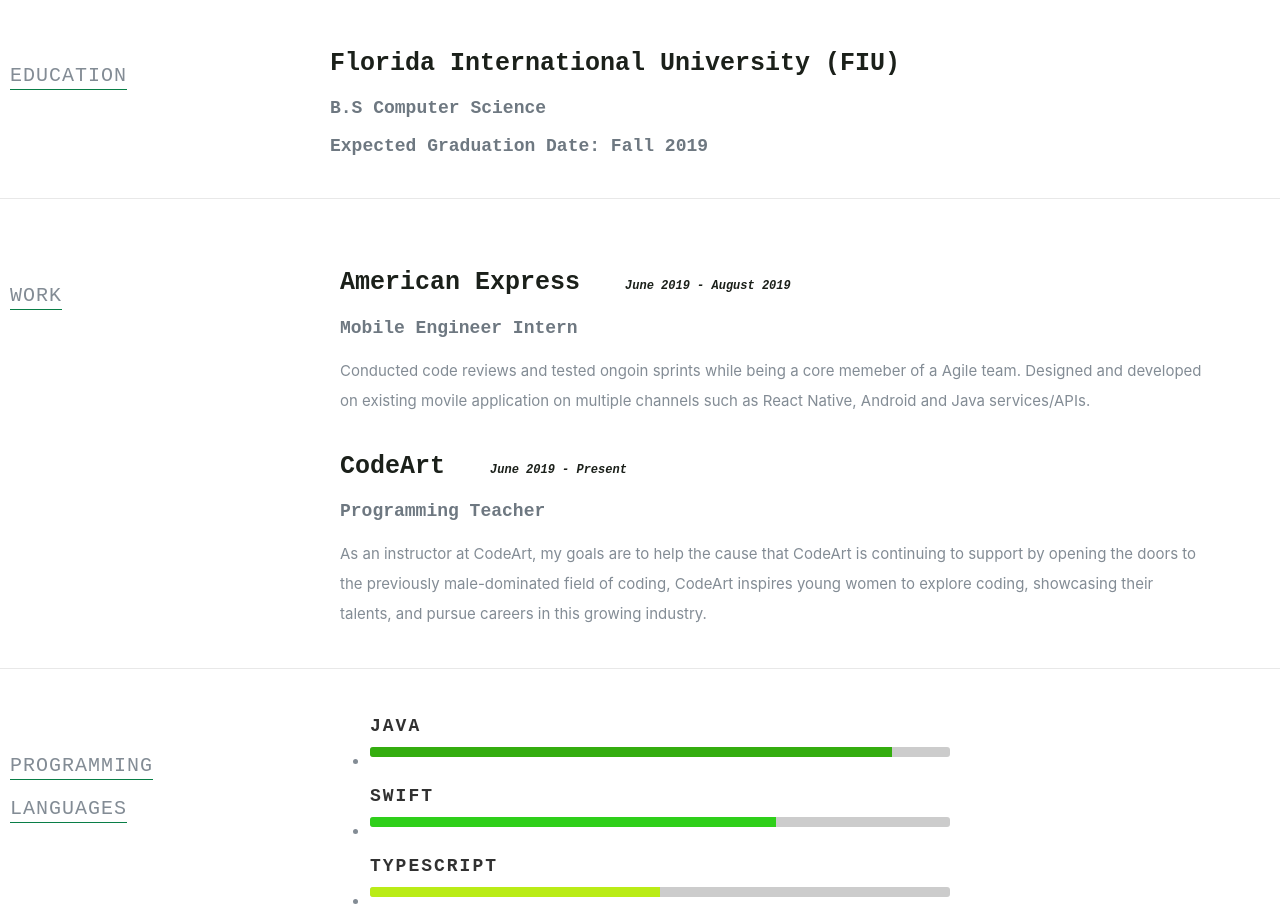
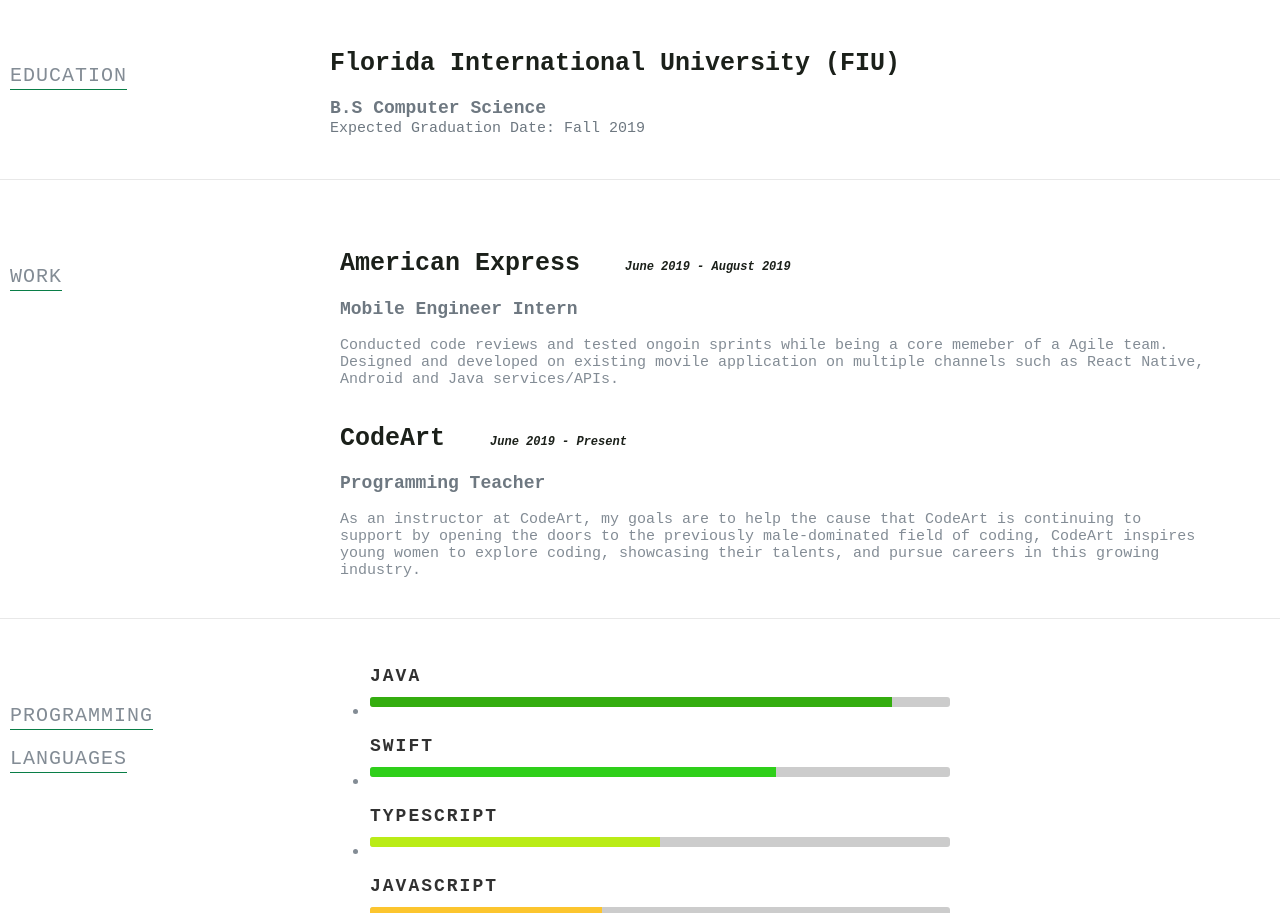
Before and after one commit to marcialc/MCPortafolio, a React (Create React App) app: page / in a window 1280 px wide. Shown: the part 1260-2173 px from the top of the page. Built offline with nearby package versions, Linux system fonts and the light colour scheme; a web font is replaced by a local one.

Commit message:
minor css fixes

```diff
--- a/public/css/layout.css
+++ b/public/css/layout.css
@@ -271,7 +271,7 @@
   font-weight: bold;
   color: #6e7881;
 }
-}
+
 
 #experience .date {
   font: 15px "Courier New";
@@ -345,7 +345,3 @@
   background: #fcc52f;
   width: 40%;
 }
-<<<<<<< HEAD
-=======
-
->>>>>>> e739f685d55fec937e30a557417a2bdd2f58baf4
```
